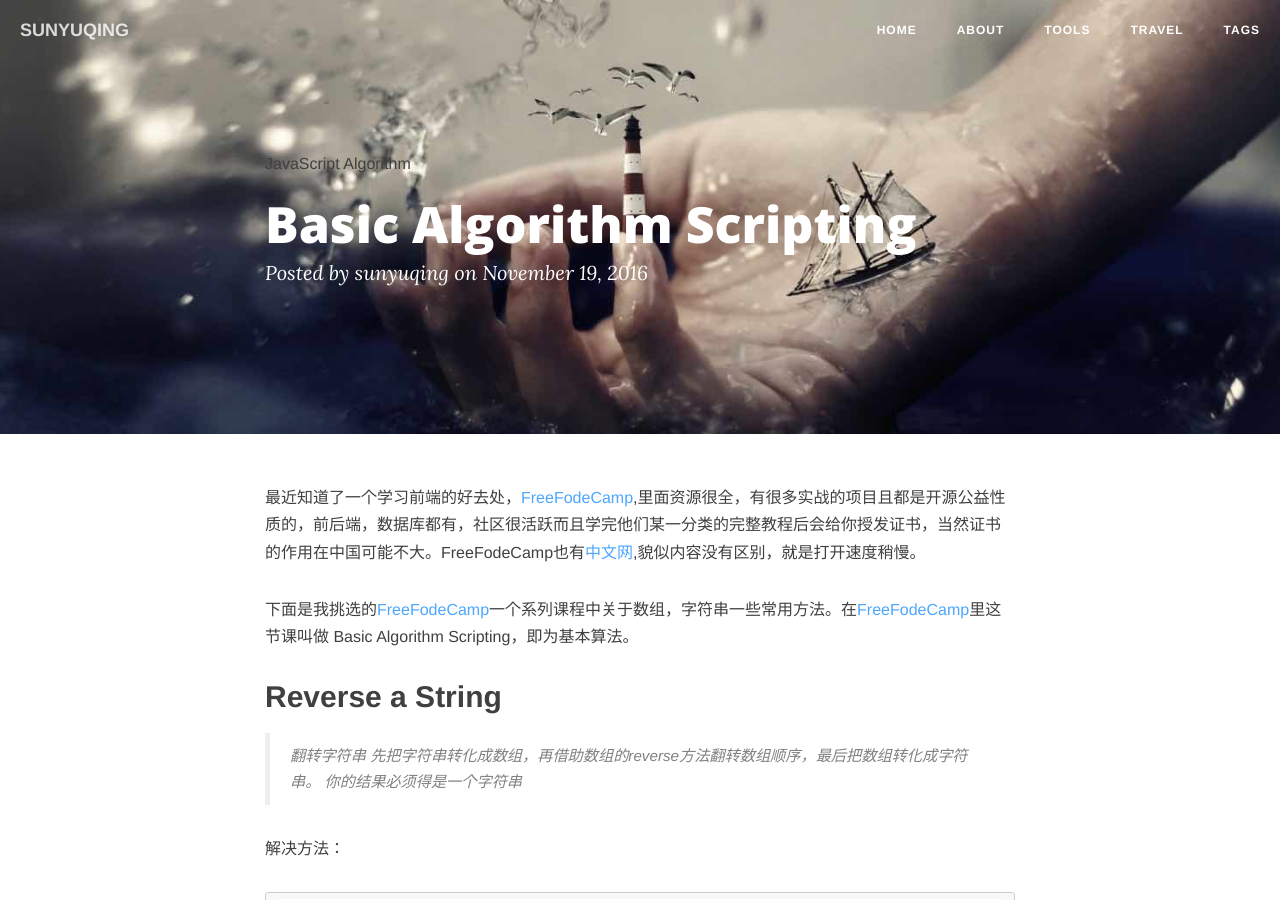
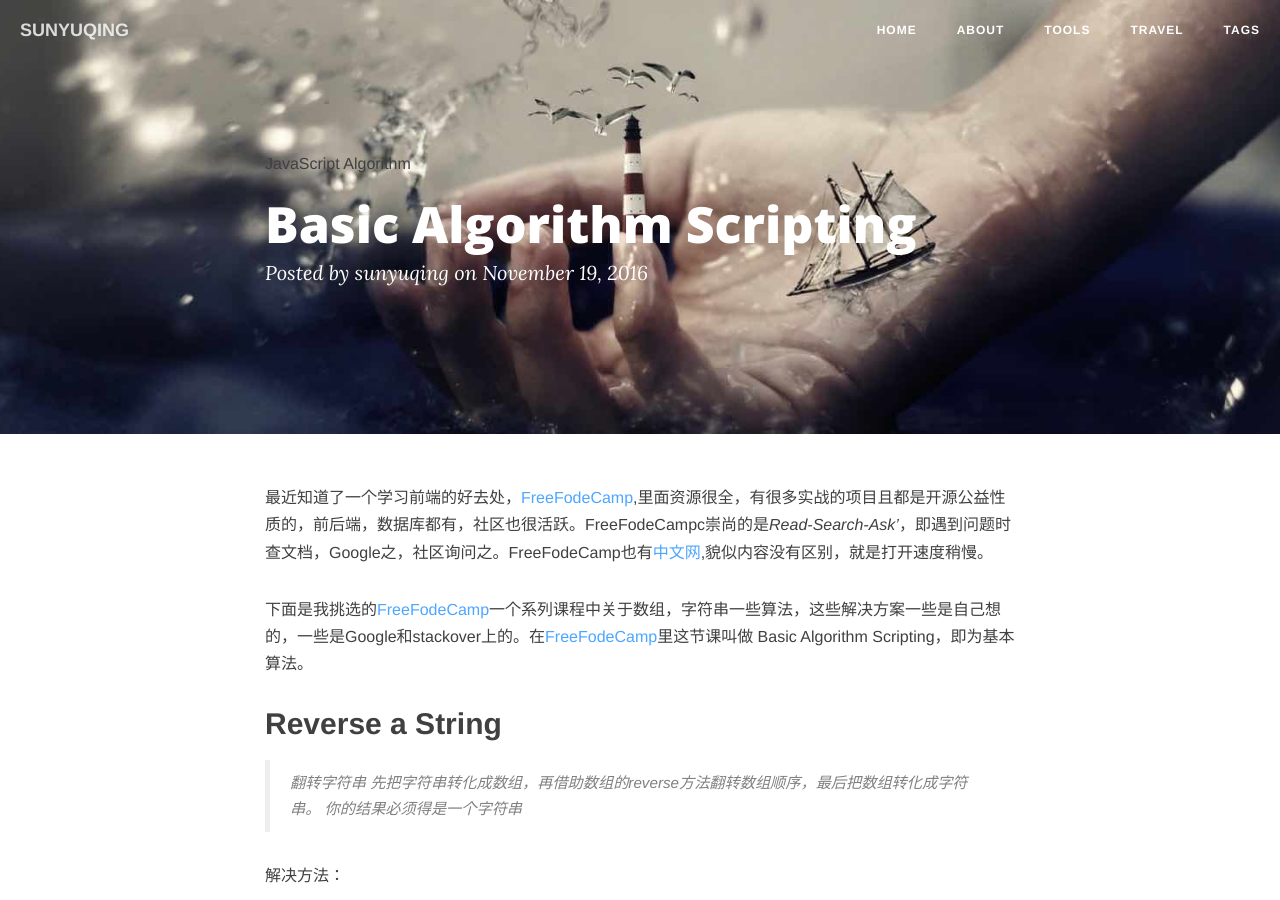
Before and after one commit to SunYuqing/SunYuqing.github.io, a Jekyll site: the page built from _posts/2016-11-19-Basic-Algorithm-Scripting.md, in a window 1280 px wide and 900 px high. Built offline with Jekyll 4.4.1, drawn with Linux system fonts in a browser that asks for light colours; nearby versions of some CDN libraries; comment, search, counter and statistics services are not loaded.

Commit message:
fifth modify

```diff
--- a/_posts/2016-11-19-Basic-Algorithm-Scripting.md
+++ b/_posts/2016-11-19-Basic-Algorithm-Scripting.md
@@ -5,9 +5,9 @@ categories: [blog ]
 tags: [JavaScript, Algorithm,]
 description: 数组，字符串的常见方法及基本算法
 ---
-最近知道了一个学习前端的好去处，[FreeFodeCamp](www.freecodecamp.com),里面资源很全，有很多实战的项目且都是开源公益性质的，前后端，数据库都有，社区很活跃而且学完他们某一分类的完整教程后会给你授发证书，当然证书的作用在中国可能不大。FreeFodeCamp也有[中文网](www.freecodecamp.cn),貌似内容没有区别，就是打开速度稍慢。
+最近知道了一个学习前端的好去处，[FreeFodeCamp](www.freecodecamp.com),里面资源很全，有很多实战的项目且都是开源公益性质的，前后端，数据库都有，社区也很活跃。FreeFodeCampc崇尚的是*Read-Search-Ask'*，即遇到问题时查文档，Google之，社区询问之。FreeFodeCamp也有[中文网](www.freecodecamp.cn),貌似内容没有区别，就是打开速度稍慢。
 
-下面是我挑选的[FreeFodeCamp](www.freecodecamp.com)一个系列课程中关于数组，字符串一些常用方法。在[FreeFodeCamp](www.freecodecamp.com)里这节课叫做 Basic Algorithm Scripting，即为基本算法。
+下面是我挑选的[FreeFodeCamp](www.freecodecamp.com)一个系列课程中关于数组，字符串一些算法，这些解决方案一些是自己想的，一些是Google和stackover上的。在[FreeFodeCamp](www.freecodecamp.com)里这节课叫做 Basic Algorithm Scripting，即为基本算法。
 
 ## Reverse a String
 
```
